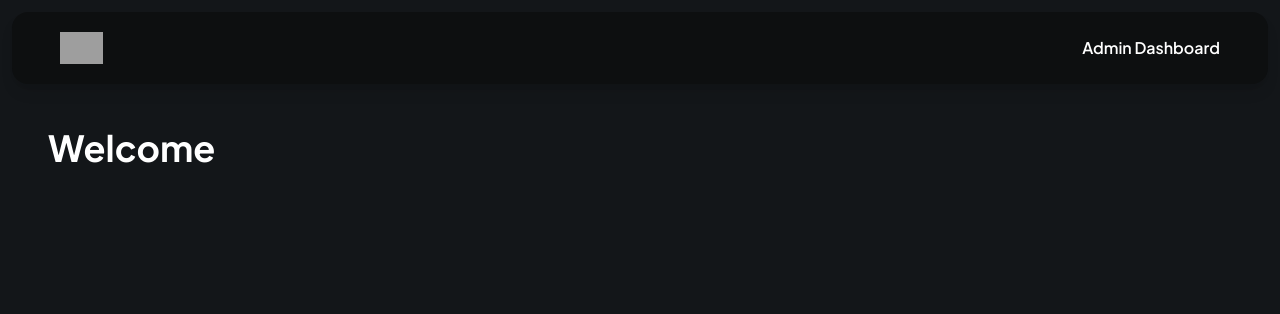
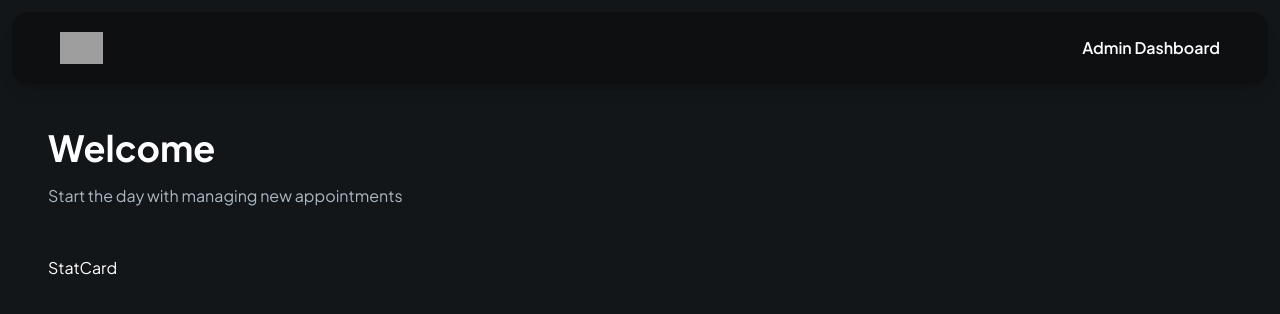
Before and after one commit to EricJoshua1/AroeCare-Patient-care-platform, a Next.js app: page /admin in a window 1280 px wide. Shown: the top 314 px of the page. Built offline with nearby package versions, Linux system fonts and the light colour scheme; grey boxes are pictures that could not be loaded.

Commit message:
Feat: create StatCard component

```diff
--- a/app/admin/page.tsx
+++ b/app/admin/page.tsx
@@ -1,3 +1,4 @@
+import StatCard from '@/components/StatCard'
 import Image from 'next/image'
 import Link from 'next/link'
 import React from 'react'
@@ -23,6 +24,12 @@ const Admin = () => {
       <main className='admin-main'>
         <section  className='w-full space-y-4'>
             <h1 className='header'>Welcome</h1>
+            <p className='text-dark-700'>Start the day with managing new appointments</p>
+        </section>
+
+
+        <section className='admin-stat'>
+            <StatCard />
         </section>
       </main>
     </div>
--- /dev/null
+++ b/components/StatCard.tsx
@@ -0,0 +1,11 @@
+import React from 'react'
+
+const StatCard = () => {
+  return (
+    <div>
+      StatCard
+    </div>
+  )
+}
+
+export default StatCard
```
